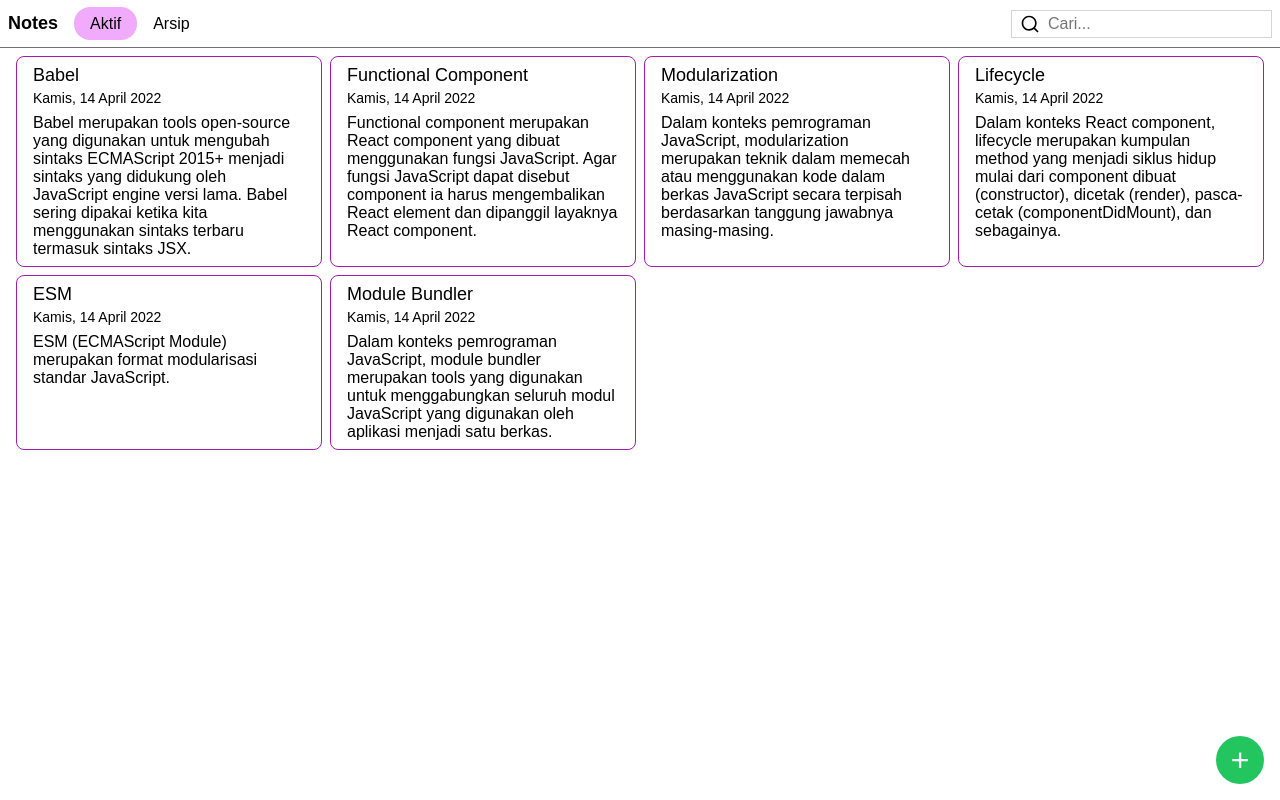
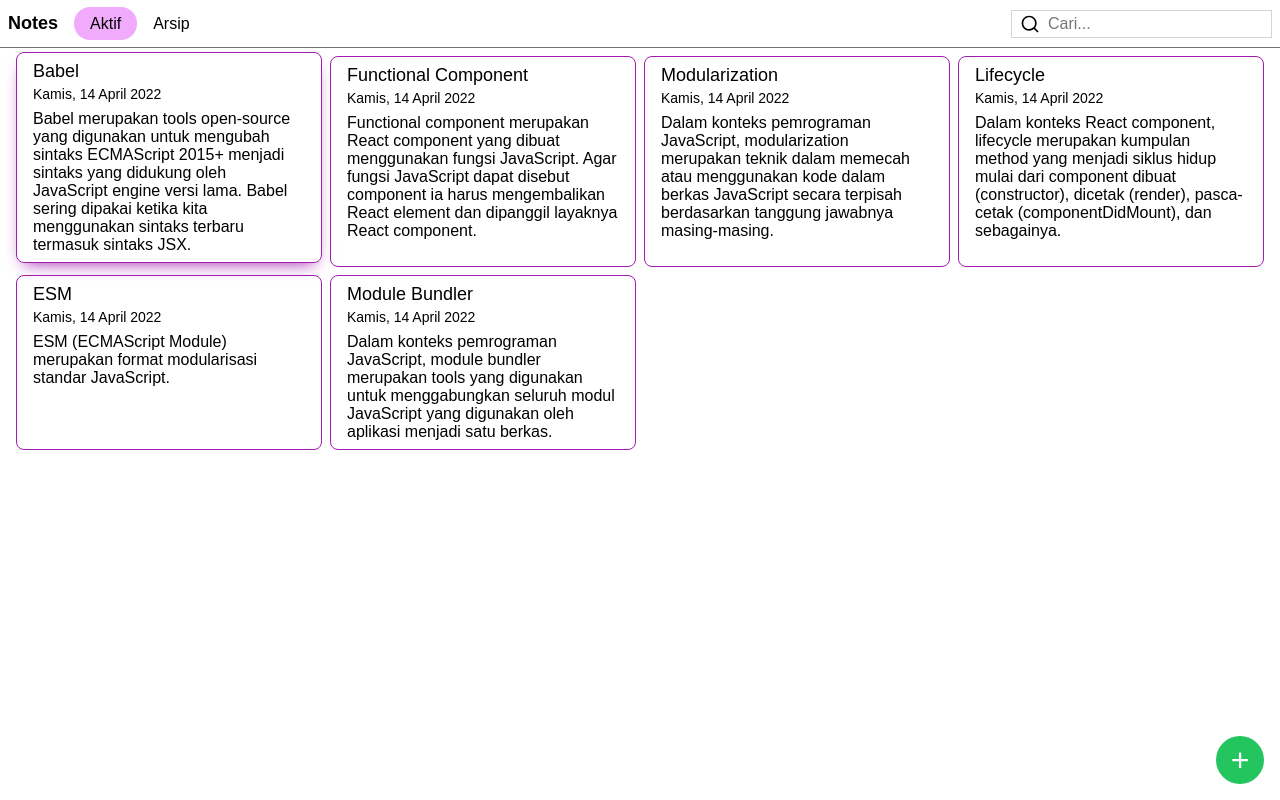
Before and after one commit to levirs565/react-notes, a React (Vite) app: page / in a window 1280 px wide. In both pictures the pointer is over the item 169 px from the left and 161 px from the top of the page. Built offline with nearby package versions, Linux system fonts and the light colour scheme.

Commit message:
add animation into note card

```diff
--- a/src/components/Note.css
+++ b/src/components/Note.css
@@ -35,6 +35,16 @@
   flex-direction: column;
   gap: 8px;
   position: relative;
+  transition: transform 0.25s ease-in-out, box-shadow 0.25s ease-in-out;
+}
+
+.note:hover {
+  transform: translateY(-4px);
+  box-shadow: 0px 8px 16px -8px var(--color-fuchsia-700);
+}
+
+.note:active {
+  box-shadow: 0px 8px 16px -4px var(--color-fuchsia-700);
 }
 
 .note--title {
```
